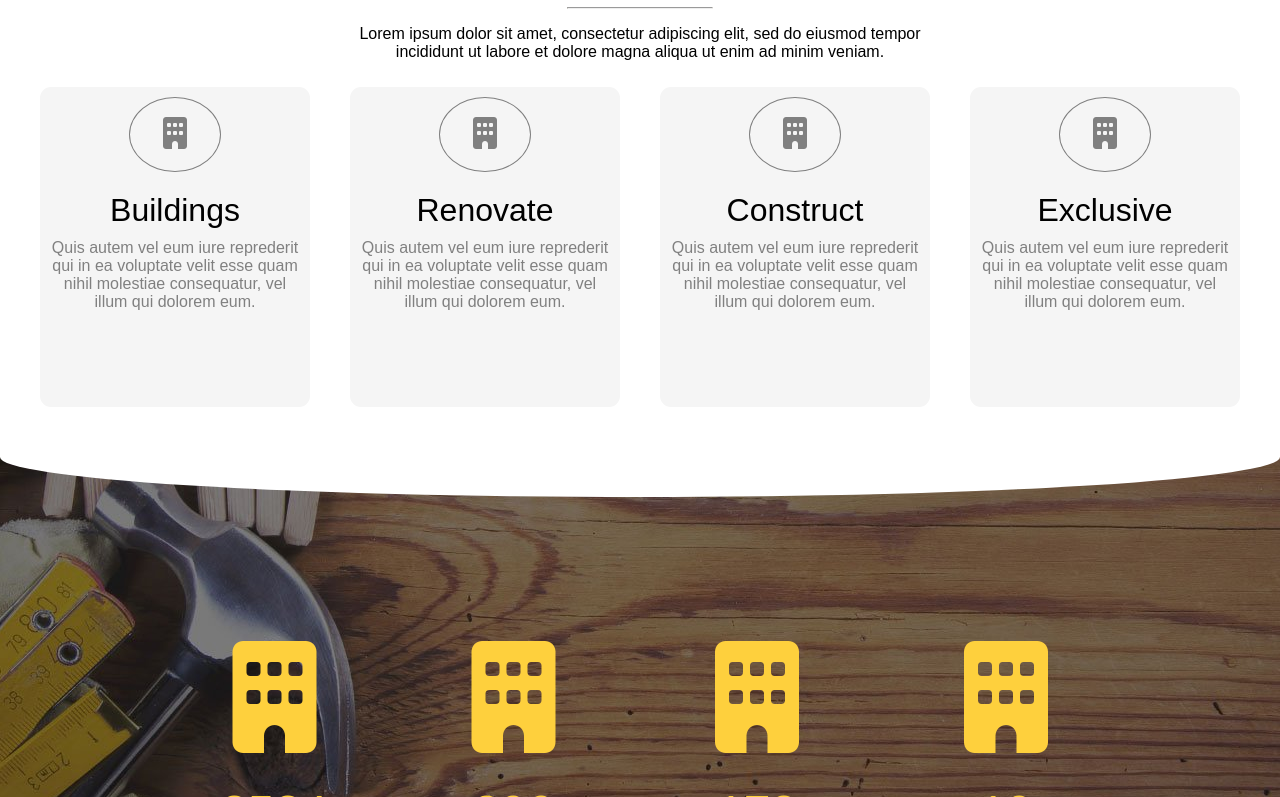
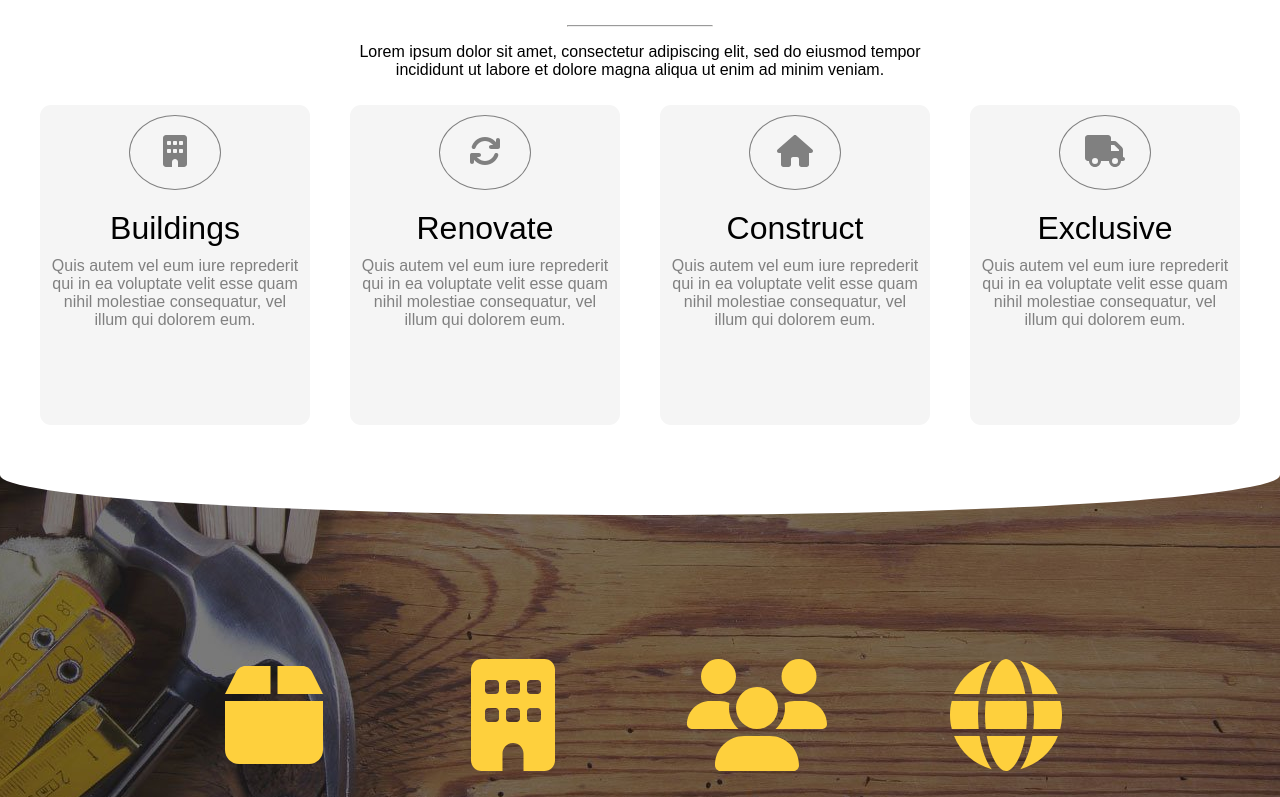
Before and after one commit to kristianfiliposki/proj-html-vuejs, a Vue app: page / in a window 1280 px wide. Shown: the part 963-1760 px from the top of the page. Built offline with nearby package versions, Linux system fonts and the light colour scheme.

Commit message:
i add font-awesome

```diff
--- a/index.html
+++ b/index.html
@@ -6,11 +6,14 @@
   <link rel="icon" type="image/svg+xml" href="/vite.svg" />
   <meta name="viewport" content="width=device-width, initial-scale=1.0" />
   <title>Vue.js Scaffold</title>
-  <link rel="stylesheet" href="https://cdnjs.cloudflare.com/ajax/libs/font-awesome/6.5.1/css/all.min.css" integrity="sha512-DTOQO9RWCH3ppGqcWaEA1BIZOC6xxalwEsw9c2QQeAIftl+Vegovlnee1c9QX4TctnWMn13TZye+giMm8e2LwA==" crossorigin="anonymous" referrerpolicy="no-referrer" />
+  <link rel="stylesheet" href="https://cdn.jsdelivr.net/npm/swiper@11/swiper-bundle.min.css"/>
+  <link href="https://cdn.jsdelivr.net/npm/swiper@11.0.5/swiper-bundle.min.css" rel="stylesheet">
 </head>
 
 <body style="margin: 0;">
   <div id="app"></div>
+  <script src="https://cdn.jsdelivr.net/npm/swiper@11/swiper-bundle.min.js"></script>
+  <script src="https://cdn.jsdelivr.net/npm/swiper@11.0.5/swiper-bundle.min.js"></script>
   <script type="module" src="/src/main.js"></script>
 </body>
 
--- a/src/components/AppCarosello.vue
+++ b/src/components/AppCarosello.vue
@@ -11,11 +11,11 @@ export default {
 <template>
     <div class="flex">
         <div class="box">
-            <h2>Our Home Owners Say</h2>
+            <h2>Trusted Partners</h2>
             <hr>
-            <p class="description">“Many novice real estate investors soon quit the profession and invest. When you
-                invest in real estate, you often see a side of humanity that stocks, bonds, mutual funds, and saving
-                money shelter you from.”
+            <p class="description">
+                Lorem ipsum dolor sit amet, consectetur adipiscing elit, sed do eiusmod tempor incididunt
+                ut labore et dolore magna aliqua. Ut enim ad minim veniam, quis nostrud exercitation ullamco.
             </p>
             <div class="SWIPER">SWIPER</div>
         </div>
@@ -30,6 +30,10 @@ export default {
 .flex {
     display: flex;
     justify-content: center;
+}
+
+.description {
+    text-align: center;
 }
 
 .box {
--- a/src/components/AppJambo.vue
+++ b/src/components/AppJambo.vue
@@ -26,6 +26,7 @@ export default {
 
         </div>
     </div>
+    <div><font-awesome-icon icon="users" /></div>
 </template>
 <style scoped>
 a {
--- a/src/components/AppOfferts.vue
+++ b/src/components/AppOfferts.vue
@@ -23,7 +23,7 @@ export default {
             <div v-for="card in store.cards" class="cards">
                 <div class="logo-box">
                     <div class="logo">
-                        <i class="fa-solid fa-building"></i>
+                        <font-awesome-icon :icon="card.logo" />
                     </div>
                 </div>
                 <div class="name">
--- a/src/components/AppServices.vue
+++ b/src/components/AppServices.vue
@@ -19,7 +19,7 @@ export default {
         <div class="box-card">
             <div v-for="serivice in store.services" class="card">
                 <div class="element">
-                    <div>LOGO</div>
+                    <div><font-awesome-icon :icon="serivice.logo" :class="serivice.class" /></div>
                 </div>
                 <div class="element">
                     <h4>{{ serivice.title }}</h4>
@@ -35,6 +35,37 @@ export default {
 </template>
 
 <style scoped>
+.house,
+.setting,
+.users,
+.light {
+    font-size: 4em;
+    padding: 0.3em;
+    background-color: #21a6b5;
+    color: white;
+    border-radius: 50%;
+    width: 65%;
+    aspect-ratio: 1;
+}
+
+.house {
+    background-color: #21a6b5;
+}
+
+.setting {
+    background-color: #517ad2;
+}
+
+.users {
+    background-color: #FE813E;
+}
+
+.light {
+    background-color: #84CB01;
+}
+
+
+
 .card {
     margin: 2em;
 }
--- a/src/components/AppStats.vue
+++ b/src/components/AppStats.vue
@@ -18,7 +18,7 @@ export default {
                     <div>
                         <div class="box-logo">
                             <div class="logo">
-                                <i class="fa-solid fa-building"></i>
+                                <font-awesome-icon :icon="stat.logo" />
                             </div>
                         </div>
 
--- a/src/main.js
+++ b/src/main.js
@@ -1,8 +1,7 @@
 import { createApp } from 'vue'
 import App from './App.vue'
 
-// importo bootstrap (js)
-import * as bootstrap from 'bootstrap'
+
 
 /* import the fontawesome core */
 import { library } from '@fortawesome/fontawesome-svg-core'
@@ -11,10 +10,43 @@ import { library } from '@fortawesome/fontawesome-svg-core'
 import { FontAwesomeIcon } from '@fortawesome/vue-fontawesome'
 
 /* import specific icons */
-import { faHome } from '@fortawesome/free-solid-svg-icons'
+import {
+    faUserSecret,
+    faUsers,
+    faBuilding,
+    faArrowsRotate,
+    faHouse,
+    faTruck,
+    faBox,
+    faGlobe,
+    faGear,
+}
+    from '@fortawesome/free-solid-svg-icons'
+
+    import {
+
+        faLightbulb,
+    }
+
+        from '@fortawesome/free-regular-svg-icons'
 
 /* add icons to the library */
-library.add(faHome);
+library.add(faUserSecret)
+library.add(faUsers)
+library.add(faBuilding)
+library.add(faArrowsRotate)
+library.add(faHouse)
+library.add(faTruck)
+library.add(faBox)
+library.add(faGlobe)
+library.add(faGear)
+library.add(faLightbulb)
+
+
+
+
+
+
 
 window.vue = {};
 window.vue.App = createApp(App)
--- a/src/store.js
+++ b/src/store.js
@@ -9,24 +9,24 @@ export const store = reactive({
     ],
     cards: [
         {
-            logo: `<i class="fa-solid fa-building"></i>`,
+            logo: `fa-solid fa-building`,
             name: "Buildings",
             p: "Quis autem vel eum iure reprederit qui in ea voluptate velit esse quam nihil molestiae consequatur, vel illum qui dolorem eum."
         },
         {
-            logo: `<i class="fa-solid fa-building"></i>`,
+            logo: `fa-solid fa-arrows-rotate`,
             name: "Renovate",
             p: "Quis autem vel eum iure reprederit qui in ea voluptate velit esse quam nihil molestiae consequatur, vel illum qui dolorem eum."
 
         },
         {
-            logo: `<i class="fa-solid fa-building"></i>`,
+            logo: `fa-solid fa-house`,
             name: "Construct",
             p: "Quis autem vel eum iure reprederit qui in ea voluptate velit esse quam nihil molestiae consequatur, vel illum qui dolorem eum."
 
         },
         {
-            logo: `<i class="fa-solid fa-building"></i>`,
+            logo: `fa-solid fa-truck`,
             name: "Exclusive",
             p: "Quis autem vel eum iure reprederit qui in ea voluptate velit esse quam nihil molestiae consequatur, vel illum qui dolorem eum."
 
@@ -34,22 +34,22 @@ export const store = reactive({
     ],
     stats: [
         {
-            logo: "",
+            logo: "fa-solid fa-box",
             numero: "3534",
             name: "PLANNING APPLICATIONS",
         },
         {
-            logo: "",
+            logo: "fa-solid fa-building",
             numero: "896",
             name: "COMPLETED PROJECTS",
         },
         {
-            logo: "",
+            logo: "fa-solid fa-users",
             numero: "172",
             name: "TRAINED PROFESSIONALS",
         },
         {
-            logo: "",
+            logo: "fa-solid fa-globe",
             numero: "19",
             name: "INTERNATIONAL OFFICES",
         },
@@ -57,24 +57,28 @@ export const store = reactive({
     ],
     services:[
         {
-            logo:"",
+            logo:"fa-solid fa-house",
             title:"Great Services",
             paragraph:"Neque porro quisquam est, qui dolorem ipsum quia dolor sit amet, consectetur, adipisci velit, sed quia ",
+            class:"house"
         },
         {
-            logo:"",
+            logo:"fa-solid fa-gear",
             title:"High standard",
             paragraph:"Neque porro quisquam est, qui dolorem ipsum quia dolor sit amet, consectetur, adipisci velit, sed quia ",
+            class:"setting"
         },
         {
-            logo:"",
+            logo:"fa-solid fa-users",
             title:"Professional team",
             paragraph:"Neque porro quisquam est, qui dolorem ipsum quia dolor sit amet, consectetur, adipisci velit, sed quia ",
+            class:"users"
         },
         {
-            logo:"",
+            logo:"fa-regular fa-lightbulb",
             title:"Creative Solutions",
-            paragraph:"Neque porro quisquam est, qui dolorem ipsum quia dolor sit amet, consectetur, adipisci velit, sed quia "
+            paragraph:"Neque porro quisquam est, qui dolorem ipsum quia dolor sit amet, consectetur, adipisci velit, sed quia ",
+            class:"light"
         },
 
     ],
```
Also changed, not shown: package.json (+4 -3 lines), 1 other file (tests, documents, lock files or other folders).
